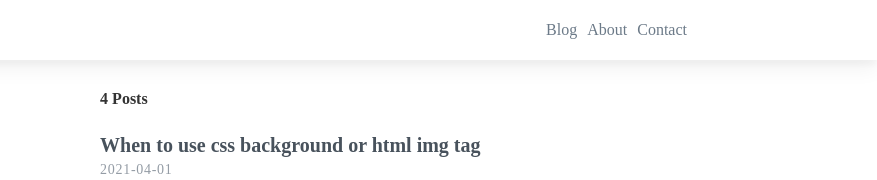
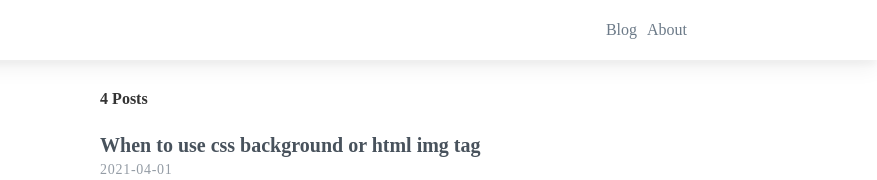
Before and after one commit to ulayab/ulayab.github.io, a Gatsby site: page / in a window 1280 px wide. Shown: the top 180 px of the page, 403-1280 px from the left. Built offline with nearby package versions, Linux system fonts and the light colour scheme; Gatsby itself is replaced by a stand-in of ours; some packages are replaced by stand-ins of ours.

Commit message:
style: navbar rwd

```diff
--- a/src/components/navbar.js
+++ b/src/components/navbar.js
@@ -26,7 +26,7 @@ export default function Navbar() {
                 <div className="padding" />
                 <NavItem to="/">Blog</NavItem>
                 <NavItem to="/about">About</NavItem>
-                <NavItem to="/contact">Contact</NavItem>
+                {/* <NavItem to="/contact">Contact</NavItem> */}
             </div>
         </Wrapper>
     )
@@ -50,6 +50,9 @@ const Wrapper = styled.div`
         display: flex;
         flex: 1;
     }
+    @media only screen and (max-width: 425px) {
+        padding: 5px 10px;
+    }
 `
 
 const NavItem = styled(Link)`
```
